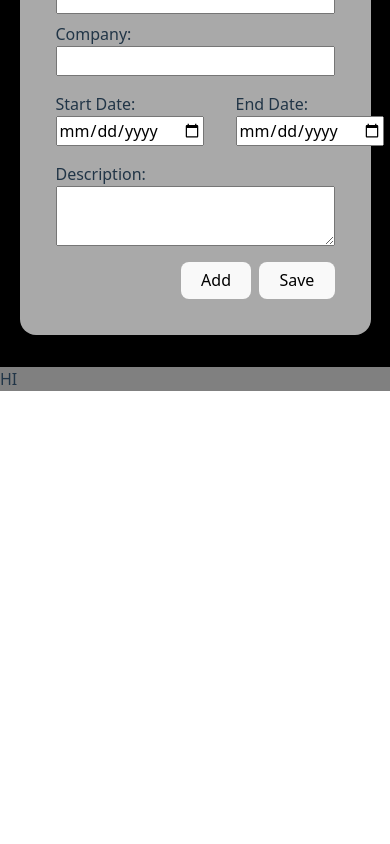
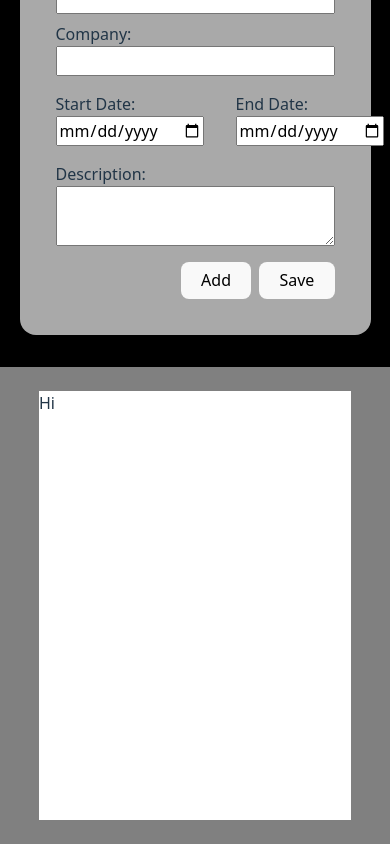
Before and after one commit to andkymon/cv-gen, a React (Vite) app: page / in a window 390 px wide. Shown: the part 1215-2059 px from the top of the page. Before the commit the page ends 1606 px from the top, so only its background shows below. Built offline with nearby package versions, Linux system fonts and the light colour scheme.

Commit message:
8x11 Preview Div initial styling

```diff
--- a/src/App.jsx
+++ b/src/App.jsx
@@ -2,6 +2,7 @@ import './App.css'
 import PersonalInfo from './PersonalInfo.jsx'
 import Education from './Education.jsx'
 import Work from './Work.jsx'
+import Preview from './Preview.jsx'
 
 function App() {
   return (
@@ -12,7 +13,9 @@ function App() {
         <Education />
         <Work />
       </div>
-      <div className='right'>HI</div>
+      <div className='right'>
+        <Preview />
+      </div>
     </>
   )
 }
--- /dev/null
+++ b/src/Preview.css
@@ -0,0 +1,13 @@
+.preview {
+    height: calc(11 * 5vw);
+    width: calc(8 * 5vw);
+    background-color: white;
+    margin: 24px auto;
+}
+
+@media (max-width: 1024px) {
+    .preview {
+        height: calc(11 * 10vw);
+        width: calc(8 * 10vw);
+    }
+  }
--- /dev/null
+++ b/src/Preview.jsx
@@ -0,0 +1,11 @@
+import './Preview.css'
+
+function Preview() {
+  return (
+    <div className="preview">
+        Hi
+    </div>
+  )
+}
+
+export default Preview
```
